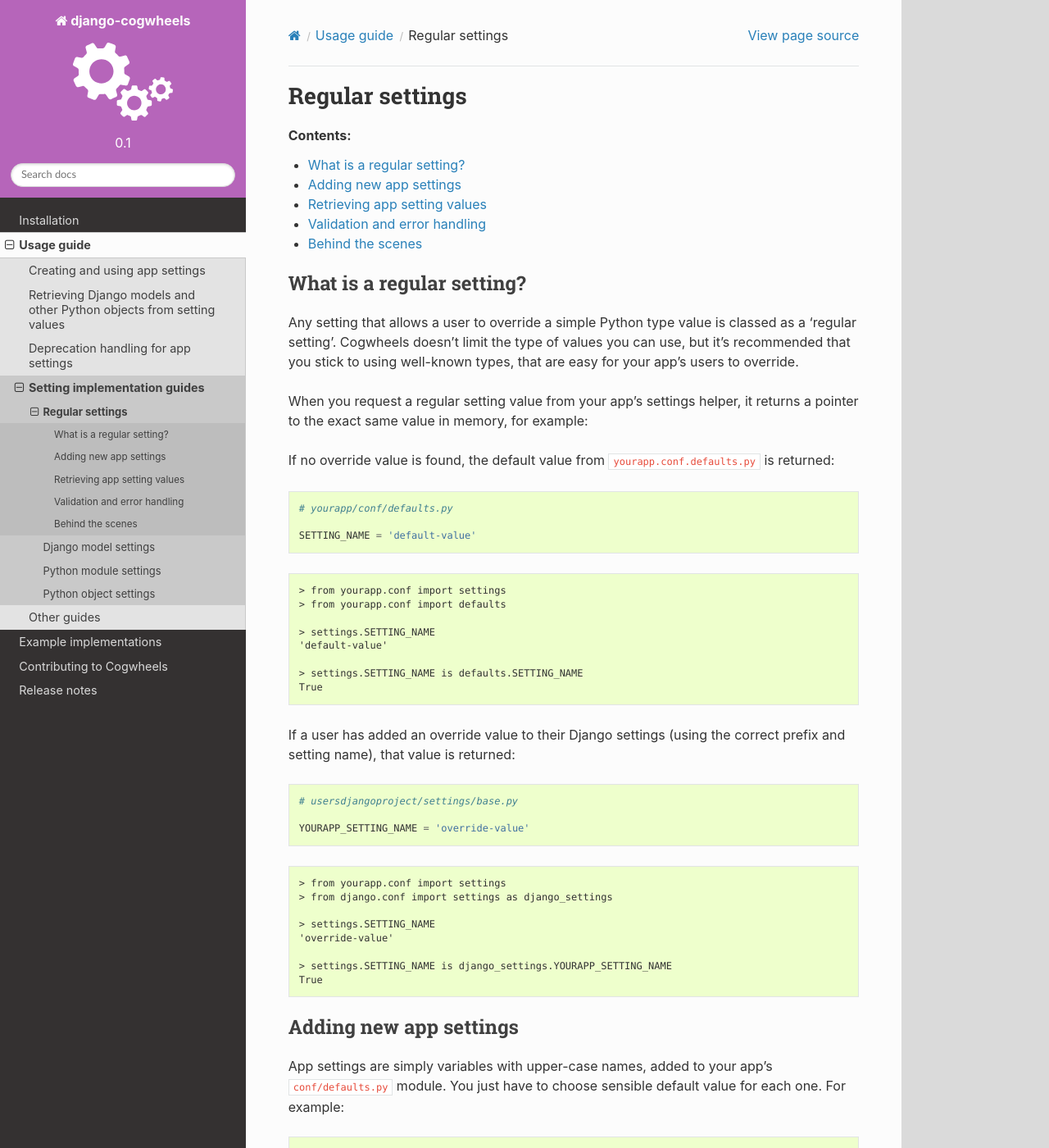
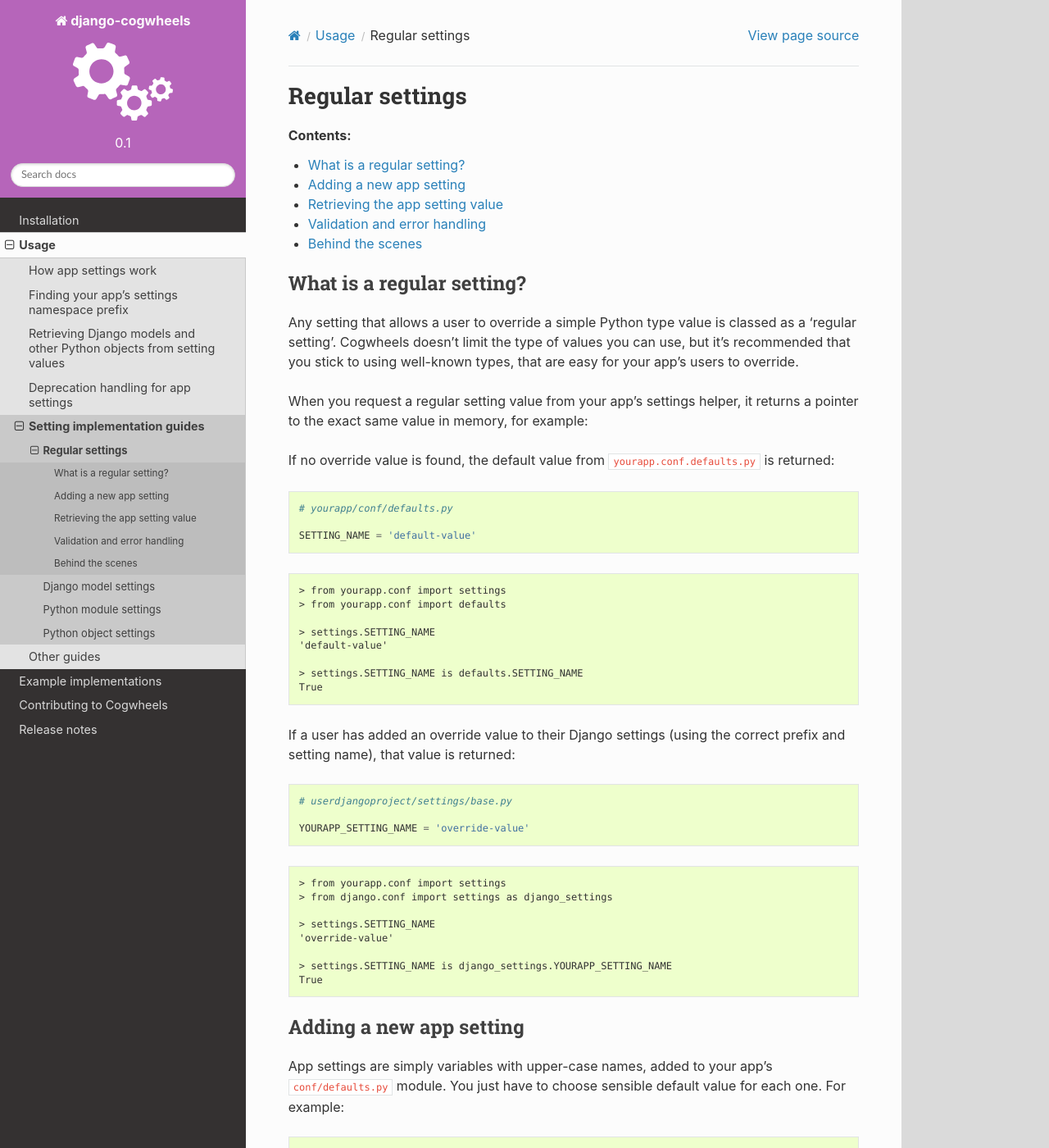
Before and after one commit to ababic/django-cogwheels, a Sphinx documentation site: the page built from docs/source/usage/implementing-a-regular-setting.rst, in a window 1280 px wide and 1400 px high. Shown: the whole window at 82% size. Built offline with Sphinx 7.4.7 and the Read the Docs theme 2.0.0, drawn with Linux system fonts in a browser that asks for light colours; some of the changed text lies outside the part shown.

Commit message:
More changes

```diff
--- a/docs/source/installation/index.rst
+++ b/docs/source/installation/index.rst
@@ -71,11 +71,14 @@
     )
 
 
-.. _defining_settings:
+.. _creating_the_conf_app:
 
-Defining settings for your app
-==============================
+Creating a conf app
+===================
 
+The ``conf`` app is where you define the available app settings for your app, the default values for those settings, and where you'll import your `settings helper` object from (for retrieving setting values).
+
+Cogwheels provides a `Django app template <https://github.com/ababic/cogwheels-conf-app/>`_ that you can use for this step, making it quick and easy:
 
 1.  From the console, ``cd`` into your project's root app directory, for example:
 
@@ -83,47 +86,16 @@
 
         $ cd your-django-app/yourapp/
 
-
-2.  Use Django's ``startapp`` command to create a ``conf`` app, using the official cogwheels app template:
+2.  Use Django's ``startapp`` command to create a ``conf`` app, using the Django app template provided by Cogwheels:
 
     .. code-block:: console
 
         $ django-admin.py startapp conf --template=https://github.com/ababic/cogwheels-conf-app/zipball/master
 
+3.  All app settings are simply variables with upper-case names, added to your app's ``conf/defaults.py`` module with a default value. To find out more about how to define and use app setting values, see: :doc:`/usage/index`
 
-3.  Any overridable settings you want to support in your app simply need adding as standard variables to the newly created ``conf/defaults.py`` module. Here is some friendly advice:
-
-    - The variable names for your settings should be in upper case (e.g. ``SOME_SETTING``).
-    - There's no need to prefix setting names with ``"YOURAPP_"`` or similar here. Cogwheels will take care of adding this prefix automatically when it is useful.
-    - You can use any native Python type as a value (e.g. string, int, boolean, float, list, tuple, dict, date, time), but try to stick to well-known types that are easy for your app's users to define when they want to override something.
-    - It's absolutely fine to use dictionaries to allow overriding of more complicated features, but try not to group together unrelated bits of configuration into large dictionaries, when they would make more sense as separate settings.
-
-    Your setting definitions should look something like this:
-
-    .. code-block:: python
-
-        # your-django-app/yourapp/conf/defaults.py
-
-        ...
-
-        MAX_ITEMS_PER_ORDER = 5
-
-        SEND_ORDER_CONFIRMATION_EMAILS = True
-
-        # For settings that refer to Django models, the default value should be a string
-        # in the format 'app_name.Model', e.g.:
-
-        ORDER_ITEM_MODEL = 'yourapp.SimpleOrderItem'
-
-        # For settings that refer to Python modules, the default value should be an
-        # 'import path' string, e.g.:
-
-        DISCOUNTS_BACKEND = 'yourapp.discount_backends.simple'
-
-        # For settings that refer to classes, methods, or other importable Python
-        # objects, the default value should be an 'object import path' string, e.g.:
-
-        ORDER_FORM_CLASS = 'yourapp.forms.OrderForm'
+.. NOTE ::
+    If your app contains multiple sub-apps, you may wish to create multiple ``conf`` apps, within some or all those. Cogwheels fully supports this, and will generate a unique :doc:`setting namespace prefix <changing-the-namespace-prefix>` for each sub-app.
 
 
 Advanced configuration
--- a/docs/source/usage/implementing-a-django-model-setting.rst
+++ b/docs/source/usage/implementing-a-django-model-setting.rst
@@ -25,8 +25,8 @@
     - The replacement model must be installed in order to be imported successfully (the relevant app must be added to the user's ``INSTALLED_APPS`` setting).
 
 
-Adding new app settings
-=======================
+Adding a new app setting
+========================
 
 App settings are simply variables with upper-case names, added to your app's ``conf/defaults.py`` module, and Django model settings are no exception. You just have to ensure the model strings you use as default values are correct, and follow the "app_label.Model" format. For example:
 
@@ -44,7 +44,7 @@
 
 .. code-block:: python
 
-    # usersdjangoproject/settings/base.py
+    # userdjangoproject/settings/base.py
 
     ...
 
@@ -63,8 +63,8 @@
     The `YOURAPP_` prefix used above will differ for you app, depending on your app's name, and where your settings helper is defined. To find out the prefix for your app, or to change it, see: :doc:`/installation/changing-the-namespace-prefix`.
 
 
-Retrieving app setting values
-=============================
+Retrieving the app setting value
+================================
 
 You can use the settings helper's ``models`` attribute shortcut or ``get_model()`` method to retrieve model classes referenced by Django model setting values. For example:
 
--- a/docs/source/usage/implementing-a-python-module-setting.rst
+++ b/docs/source/usage/implementing-a-python-module-setting.rst
@@ -17,8 +17,8 @@
 When you request the module from your app's settings helper, Cogwheels utilises Python's ``importlib.import_module()`` to import the module, and caches the result to improve the efficiency of repeat requests for the same module.
 
 
-Adding new app settings
-=======================
+Adding a new app setting
+========================
 
 App settings are simply variables with upper-case names, added to your app's ``conf/defaults.py`` module, and Python module settings are no exception. You just have to ensure the import path strings you use as default values are correct. For example:
 
@@ -34,7 +34,7 @@
 
 .. code-block:: python
 
-    # usersdjangoproject/settings/base.py
+    # userdjangoproject/settings/base.py
 
     ...
 
@@ -49,8 +49,8 @@
     The `YOURAPP_` prefix used above will differ for you app, depending on your app's name, and where your settings helper is defined. To find out the prefix for your app, or to change it, see: :doc:`/installation/changing-the-namespace-prefix`.
 
 
-Retrieving app setting values
-=============================
+Retrieving the app setting value
+================================
 
 You can use the settings helper's ``modules`` attribute shortcut or ``get_module()`` method to retrieve the Python module referenced by setting values. For example:
 
--- a/docs/source/usage/implementing-a-python-object-setting.rst
+++ b/docs/source/usage/implementing-a-python-object-setting.rst
@@ -17,8 +17,8 @@
 When you request the object from your app's settings helper, Cogwheels utilises Python's ``importlib.import_module()`` to import the module and fetch you with the relevant object, caching the result to improve the efficiency of repeat requests for the same object.
 
 
-Adding new app settings
-=======================
+Adding a new app setting
+========================
 
 App settings are simply variables with upper-case names, added to your app's ``conf/defaults.py`` module, and Python object settings are no exception. You just have to ensure the import path strings you use as default values are correct. For example:
 
@@ -44,7 +44,7 @@
 
 .. code-block:: python
 
-    # usersdjangoproject/settings/base.py
+    # userdjangoproject/settings/base.py
 
     ...
 
@@ -62,8 +62,8 @@
     The `YOURAPP_` prefix used above will differ for you app, depending on your app's name, and where your settings helper is defined. To find out the prefix for your app, or to change it, see: :doc:`/installation/changing-the-namespace-prefix`.
 
 
-Retrieving app setting values
-=============================
+Retrieving the app setting value
+================================
 
 You can use the settings helper's ``objects`` attribute shortcut or ``get_object()`` method to retrieve the Python objects referenced by setting values.
 
--- a/docs/source/usage/implementing-a-regular-setting.rst
+++ b/docs/source/usage/implementing-a-regular-setting.rst
@@ -37,7 +37,7 @@
 
 .. code-block:: python
 
-    # usersdjangoproject/settings/base.py
+    # userdjangoproject/settings/base.py
 
     YOURAPP_SETTING_NAME = 'override-value'
 
@@ -53,8 +53,8 @@
     True
 
 
-Adding new app settings
-=======================
+Adding a new app setting
+========================
 
 App settings are simply variables with upper-case names, added to your app's ``conf/defaults.py`` module. You just have to choose sensible default value for each one. For example:
 
@@ -107,7 +107,7 @@
 
 .. code-block:: python
 
-    # usersdjangoproject/settings/base.py
+    # userdjangoproject/settings/base.py
 
     ...
 
@@ -129,8 +129,8 @@
     The `YOURAPP_` prefix used above will differ for you app, depending on your app's name, and where your settings helper is defined. To find out the prefix for your app, or to change it, see: :doc:`/installation/changing-the-namespace-prefix`.
 
 
-Retrieving app setting values
-=============================
+Retrieving the app setting value
+================================
 
 Referencing a setting as a direct attribute of the setting helper or using the helper's ``get()`` method returns values **exactly** as they are defined in ``defaults.py``, or in your user's Django settings.
 
--- a/docs/source/usage/index.rst
+++ b/docs/source/usage/index.rst
@@ -1,16 +1,16 @@
-===========
-Usage guide
-===========
+=====
+Usage
+=====
 
 .. contents:: Contents:
     :local:
     :depth: 1
 
 
-Creating and using app settings
-===============================
+How app settings work
+=====================
 
-App settings in Cogwheels all work in a very similar fashion, regardless of what type of value you are using:
+App settings in Cogwheels all work in a similar way, regardless of what type of value you are using:
 
 1.  App settings are simply variables with upper-case names, added to your app's ``conf/defaults.py`` module with a default value, e.g.
 
@@ -20,7 +20,7 @@
 
         SETTING_NAME = "default-value"
 
-2.  Instead of importing variables from the ``defaults`` module directly, you import a `settings helper` object, and query that for your setting values instead, e.g.
+2.  Within your project, rather than importing variables from ``defaults``, you import a `settings helper` object, and query that for your setting values instead, e.g.
 
     .. code-block:: console
 
@@ -34,11 +34,14 @@
         > settings.get('SETTING_NAME')
         "default-value"
 
-3.  When you request a setting value from the helper, it checks your user's Django settings module for an override value using a prefixed version of the setting name (To find out or change the prefix for your app, see :doc:`/installation/changing-the-namespace-prefix`). If found, the override value will be returned instead of the default.
+3.  When you request a setting value from the helper, it checks your user's Django settings modules for override values, and if found, uses those values instead of the default.
+
+    .. NOTE::
+        Users define overrides using *prefixed* setting names. The prefix used in the example below is **YOURAPP_** because of the app name and location of the ``conf`` app, but this will differ for your app. To learn more, see :ref:`finding-your-apps-namespace-prefix`.
 
     .. code-block:: python
 
-        # usersdjangoproject/settings/base.py
+        # userdjangoproject/settings/base.py
 
         YOURAPP_SETTING_NAME = "custom-value"
 
@@ -57,7 +60,67 @@
 **For more information, see:**
 
 - :doc:`implementing-a-regular-setting`
-- :doc:`/installation/changing-the-namespace-prefix`
+
+
+.. _finding-your-apps-namespace-prefix:
+
+Finding your app's settings namespace prefix
+============================================
+
+In order to override app settings, your users will add override values to their project's Django settings using **prefixed** setting names.
+
+This namespacing of settings is important, as it helps users of your app to remember which app their settings apply to, and also helps to prevent setting name clashes between apps.
+
+Coghwheels uses the Python path of your ``conf`` app to generate a unique prefix for each settings helper. You can find out what this prefix is by calling the settings helper's ``get_prefix()`` method, like so:
+
+.. code-block:: console
+
+    > from yourapp.conf import settings
+
+    > settings.get_prefix()
+    "YOURAPP_"
+
+So, to override settings for this particular app, users must prefix their setting names with **YOURAPP_**, like so:
+
+.. code-block:: python
+
+    # userdjangoproject/settings/base.py
+
+    ...
+
+    # ---------------------------------
+    # Overrides for ``your-django-app``
+    # ---------------------------------
+
+    # Overrides: yourapp.conf.settings.ADMIN_UI_PROJECT_NAME
+    YOURAPP_ADMIN_UI_PROJECT_NAME = "The Best Project Ever!"
+
+    # Overrides: yourapps.conf.settings.SEND_EMAILS_ON_DISPATCH
+    YOURAPP_SEND_EMAILS_ON_DISPATCH = False
+
+    # Overrides: yourapps.conf.settings.MAIN_MENU_MAX_DEPTH
+    YOURAPP_MAIN_MENU_MAX_DEPTH = 1
+
+
+If you are unhappy with default prefix chosen by Cogwheels, you can easily specficy your own by adding a ``prefix`` attribute to your settings helper class. e.g.
+
+.. code-block:: python
+
+    # yourapp/conf/settings.py
+
+    class MyAppSettingsHelper(BaseAppSettingsHelper):
+        prefix = 'custom'
+
+
+Coghweels will automatically translate this string into upper-case if a lower or mixed case string is provided, and will also add the underscore when necessary, so you don't have to include it yourself.
+
+With the above changes applied, ``get_prefix()`` will now return the following:
+
+.. code-block:: console
+
+    > from yourapp.conf import settings
+    > settings.get_prefix()
+    'CUSTOM_'
 
 
 Retrieving Django models and other Python objects from setting values
```
